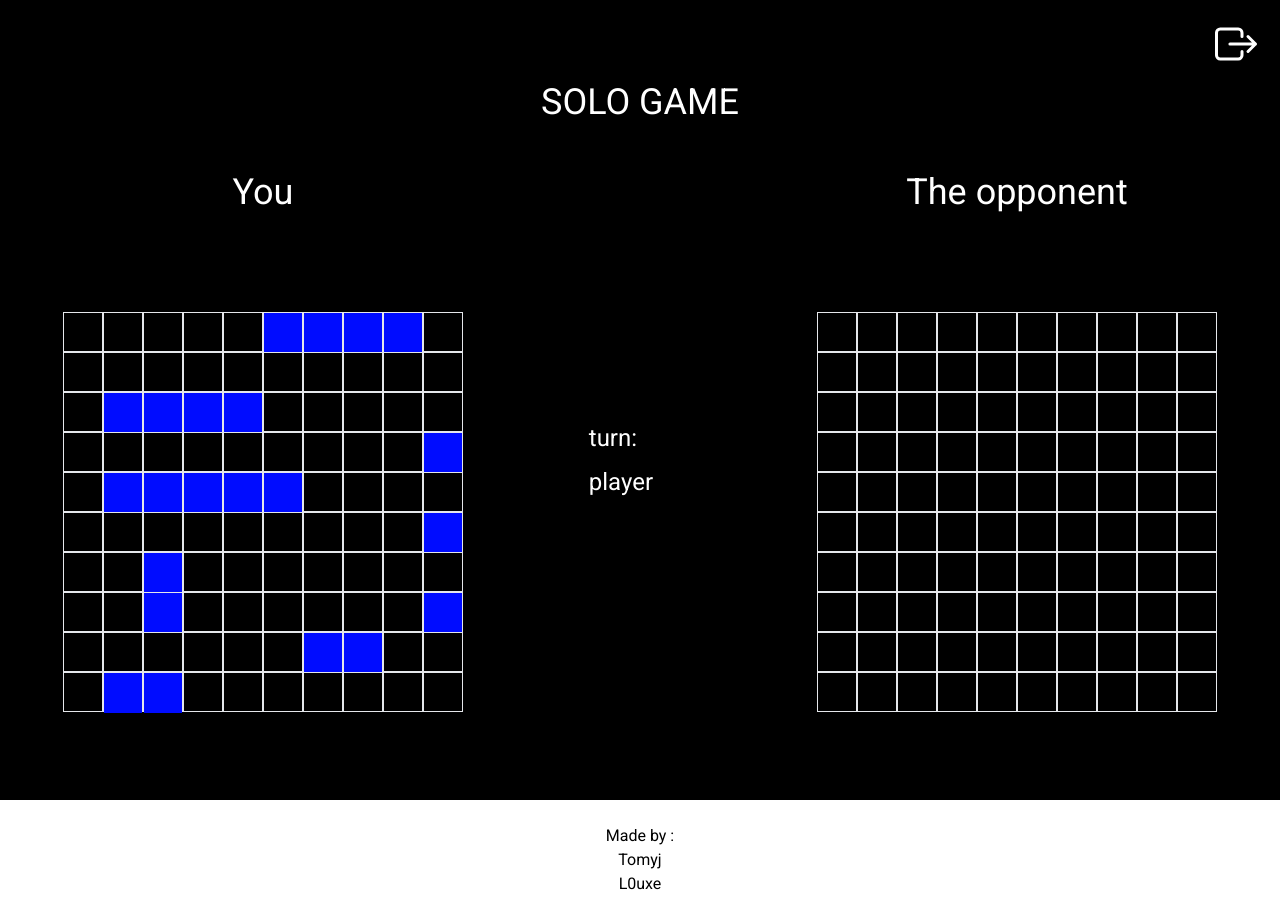
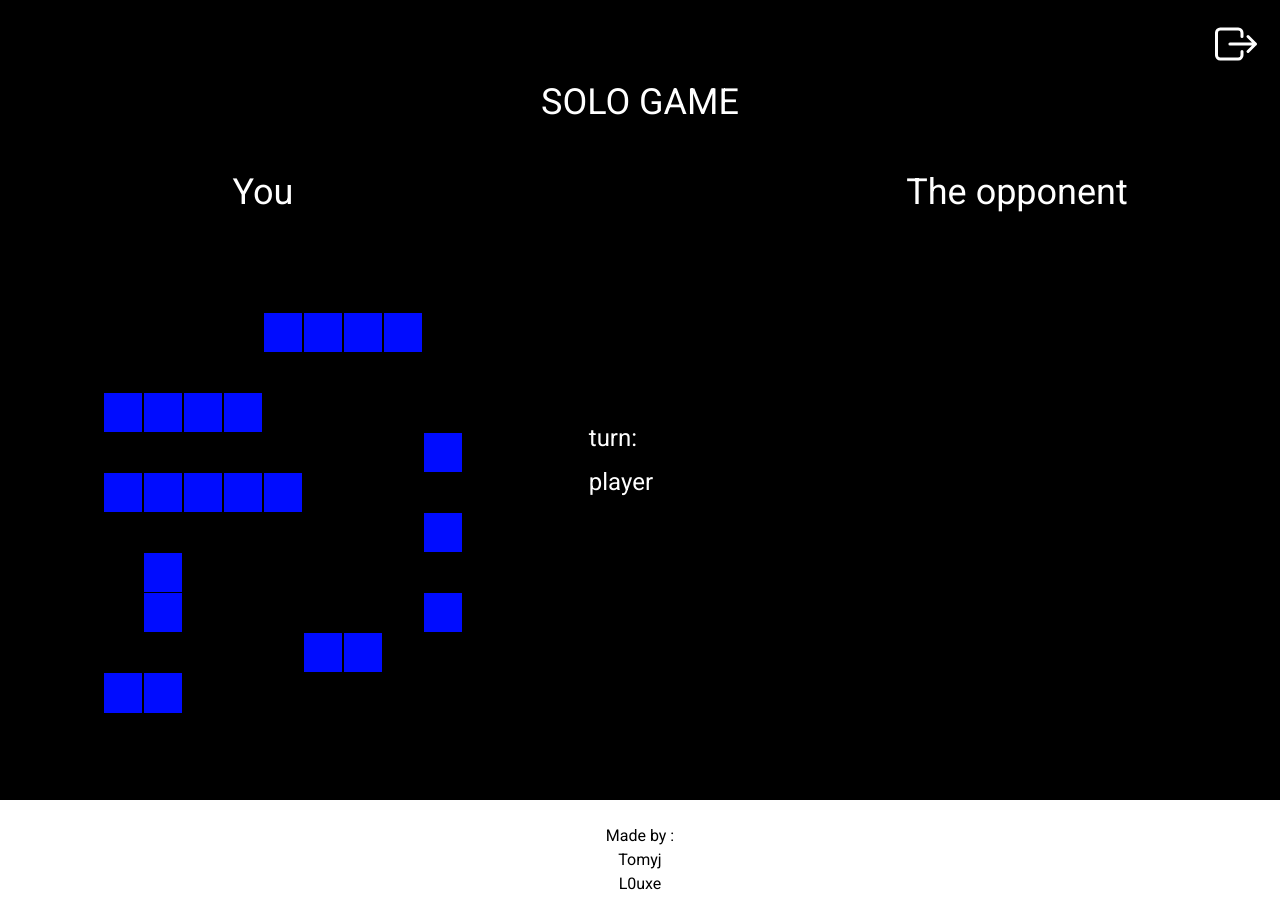
Before and after one commit to TomJegou/TANK-CONQUEROR, a Next.js app: page /soloGame in a window 1280 px wide. Built offline with nearby package versions, Linux system fonts and the light colour scheme.

Commit message:
change color border to black

```diff
--- a/src/components/Box.js
+++ b/src/components/Box.js
@@ -46,7 +46,7 @@ export default function Box ({ x, y, side, sendResponseToGrid, debugMode, whosTu
     }, [side, color, text])
 
     return (
-        <div className="flex h-[5vh] w-[5vh] border"
+        <div className="flex h-[5vh] w-[5vh] border border-black"
         x={x}
         y={y}
         side={side}
```
